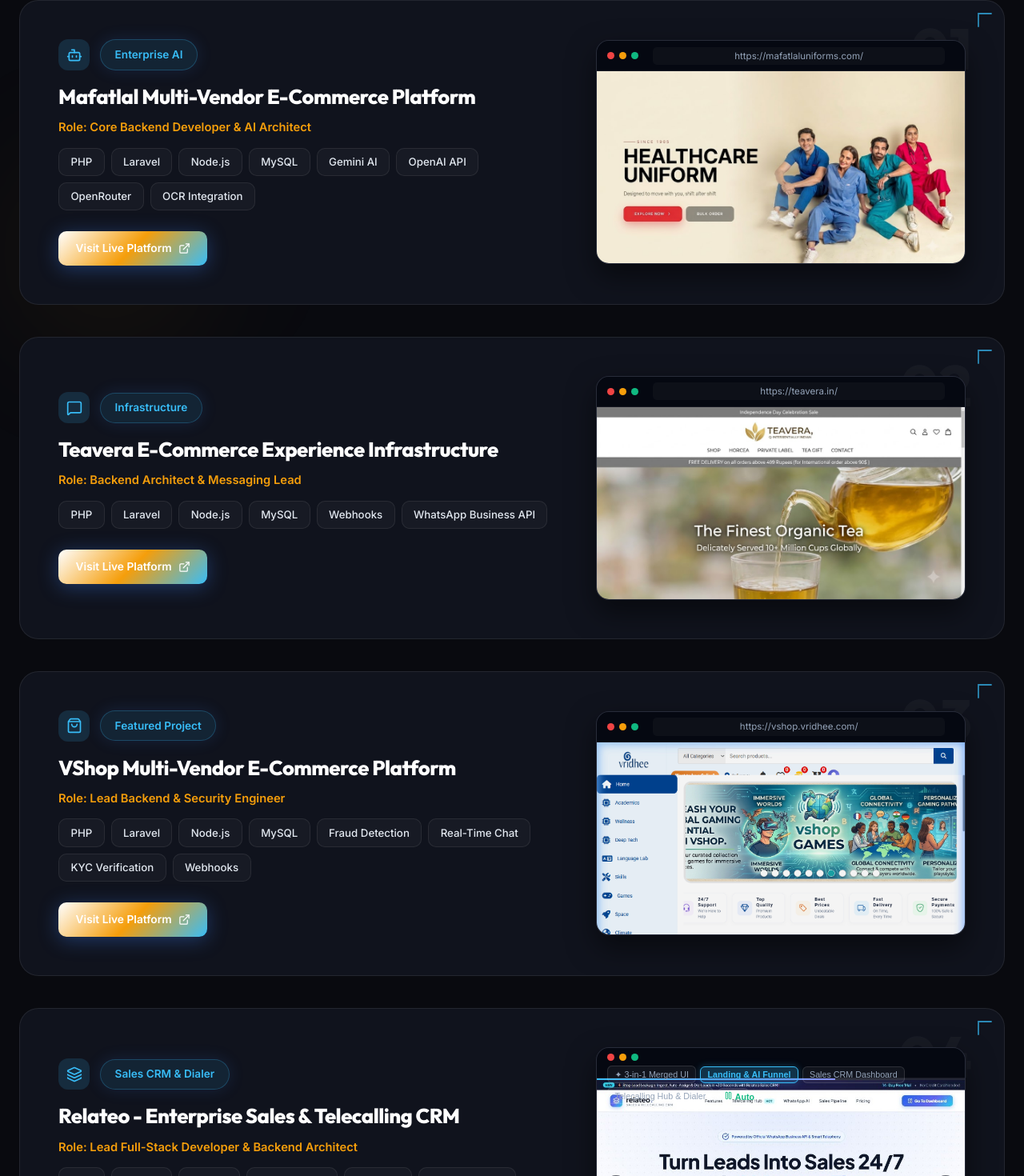
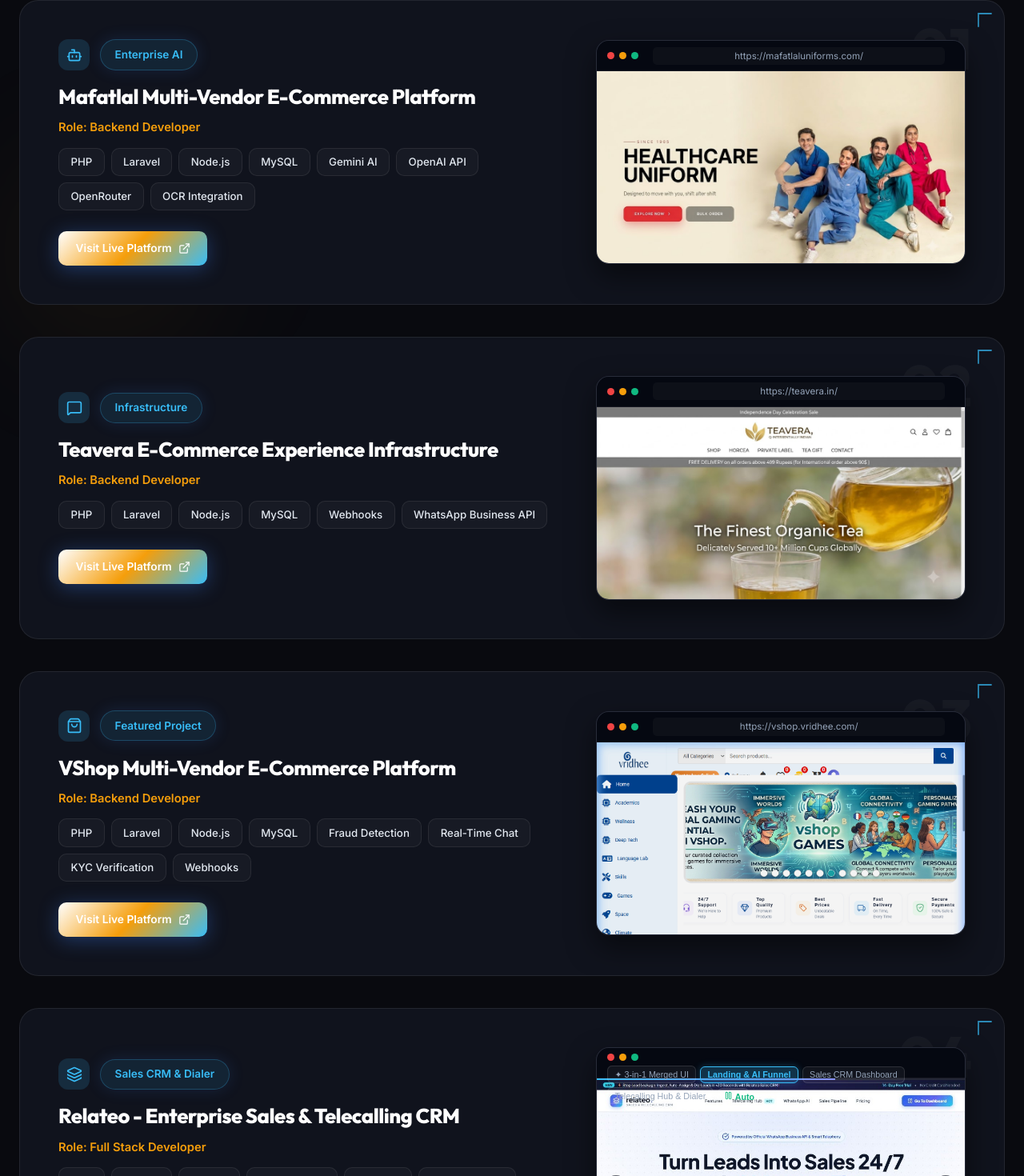
Before and after one commit to TechHub88/portfolio, a React (Vite) app: page / in a window 1280 px wide. Shown: the part 5238-6708 px from the top of the page at 80% size. Built offline with nearby package versions, Linux system fonts and the light colour scheme.

Commit message:
Update project roles: Backend Developer for first 3, Full Stack Developer for Relateo CRM

```diff
--- a/src/components/Projects.jsx
+++ b/src/components/Projects.jsx
@@ -7,7 +7,7 @@ const projects = [
     id: '01',
     title: 'Mafatlal Multi-Vendor E-Commerce Platform',
     link: 'https://mafatlaluniforms.com/',
-    role: 'Core Backend Developer & AI Architect',
+    role: 'Backend Developer',
     tag: 'Multi-Vendor & AI',
     description: 'Engineered an enterprise multi-vendor e-commerce platform handling cross-segment product inventories and custom fabric modules.',
     highlights: [
@@ -25,7 +25,7 @@ const projects = [
     id: '02',
     title: 'Teavera E-Commerce Experience Infrastructure',
     link: 'https://teavera.in/',
-    role: 'Backend Architect & Messaging Lead',
+    role: 'Backend Developer',
     tag: 'Webhooks & Messaging',
     description: 'Built transactional messaging infrastructure deploying multi-point automated webhooks linked with core client systems.',
     highlights: [
@@ -42,7 +42,7 @@ const projects = [
     id: '03',
     title: 'VShop Multi-Vendor E-Commerce Platform',
     link: 'https://vshop.vridhee.com/',
-    role: 'Lead Backend & Security Engineer',
+    role: 'Backend Developer',
     tag: 'Multi-Vendor & Security',
     description: 'Multi-vendor enterprise e-commerce platform spanning Wellness, Academics, Deep Tech, Space, Climate, Technology, Games, and Skills.',
     highlights: [
@@ -60,7 +60,7 @@ const projects = [
     title: 'Relateo - Enterprise Sales & Telecalling CRM',
     link: 'https://github.com/TechHub88/CRM-Platform',
     githubUrl: 'https://github.com/TechHub88/CRM-Platform',
-    role: 'Lead Full-Stack Developer & Backend Architect',
+    role: 'Full Stack Developer',
     tag: 'Sales CRM & Telecalling',
     description: 'Full-featured enterprise Sales & Telecalling CRM engineered with PHP Laravel, featuring real-time lead capture, an outbound Telecalling Hub with integrated Power Dialer, 1-click WhatsApp messaging sequences, and conversion analytics.',
     highlights: [
```
